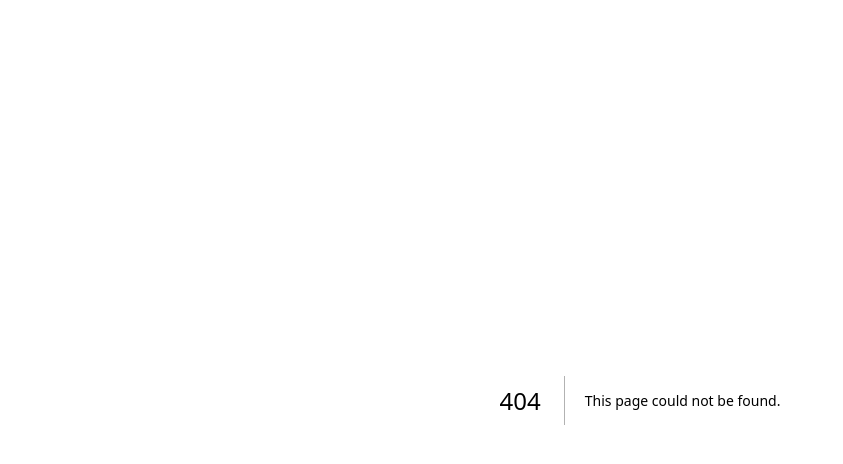
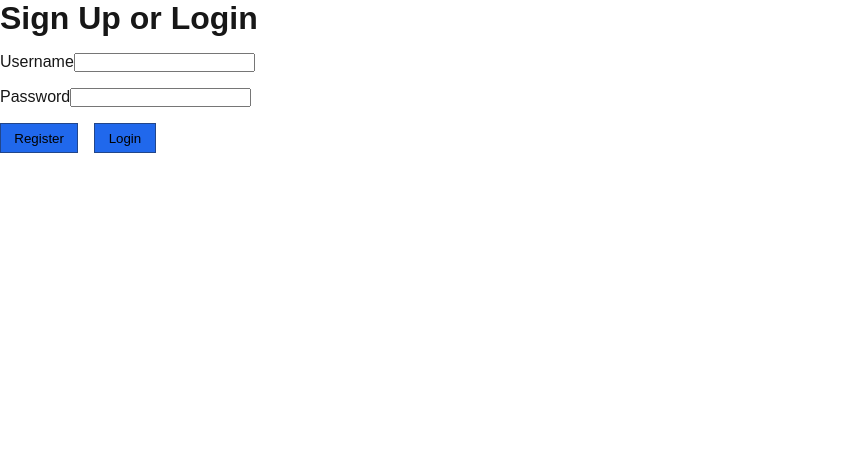
Before and after one commit to xaaria/keypro-frontend, a Next.js app: page /login in a window 1280 px wide. Before the commit this address had no page. Shown: the top 464 px of the page, without its empty margins (0-843 px from the left). Built offline with nearby package versions, Linux system fonts and the light colour scheme.

Commit message:
Add login page, map page and middleware

```diff
--- /dev/null
+++ b/src/app/components/LoginForm.tsx
@@ -0,0 +1,87 @@
+"use client";
+import { useState } from "react";
+
+export default function Page() {
+
+    const [username, setUsername] = useState<string>("");
+    const [password, setPassword] = useState<string>("");
+
+    const [errMsg, setErrMsg] = useState<string>("");
+
+    return (
+      <>
+        <h1>Sign Up or Login</h1>
+
+        <div style={{display: 'flex', flexDirection: 'column', gap: '1em', }}>
+            <div>
+                { errMsg?.length ? <div id="error" onClick={() => setErrMsg("")}>{errMsg}</div> : <></> }
+            </div>
+
+            <div>
+                <label htmlFor="username">Username</label>
+                <input name="username" minLength={1} type="text" autoComplete="off" value={username}
+                    onChange={(e) => setUsername(e.target.value)} required />
+            </div>
+
+            <div>
+                <label htmlFor="password">Password</label>
+                <input name="password" minLength={4} type="password" autoComplete="off" value={password}
+                onChange={(e) => setPassword(e.target.value)} required />
+            </div>
+
+            <div style={{display: 'flex', gap: '1em', }}>
+                <button onClick={(e: any) => handleSignUp(e)}>Register</button>
+                <button onClick={(e: any)=> handleLogin(e)}>Login</button>
+            </div>
+          </div>
+      </>
+    );
+
+    async function handleSignUp(e: Event): Promise<void> {
+        e.preventDefault();
+
+        try {
+
+          const response = await fetch("/api/signup", {
+            method: "POST",
+            headers: { "Content-Type": "application/json" },
+            body: JSON.stringify({ username, password }),
+          });
+
+          if (!response.ok) {
+            setErrMsg("Something went wrong!")
+          }
+
+          const data = await response.json();
+          alert("Signup successful!"); // Replace with navigation or state update
+
+        } catch (err: any) {
+            setErrMsg(err?.message);
+        }
+    }
+
+
+    async function handleLogin(e: Event): Promise<void> {
+        e.preventDefault();
+
+        try {
+
+          const response = await fetch("/api/token", {
+            method: "POST",
+            headers: { "Content-Type": "application/json" },
+            body: JSON.stringify({ username, password }),
+          });
+
+          if (!response.ok) {
+            setErrMsg("Something went wrong!")
+          }
+
+          const data = await response.json();
+          alert("Login successful!"); // Replace with navigation or state update
+
+        } catch (err: any) {
+            setErrMsg(err?.message);
+        }
+    }
+
+}
--- a/src/app/globals.css
+++ b/src/app/globals.css
@@ -1,6 +1,8 @@
 :root {
   --background: #ffffff;
   --foreground: #171717;
+  --primary: #2068ec;
+  --primary-dark: #22468a;
 }
 
 @media (prefers-color-scheme: dark) {
@@ -40,3 +42,15 @@ a {
     color-scheme: dark;
   }
 }
+
+
+button {
+  padding: .5em 1em;
+  background-color: var(--primary);
+  border: 1px solid var(--primary-dark);
+}
+
+button:disabled {
+  background-color: #aaa;
+  cursor: not-allowed;
+}
--- /dev/null
+++ b/src/app/login/page.tsx
@@ -0,0 +1,11 @@
+import LoginForm from "../components/LoginForm";
+
+export default function Page() {
+
+
+    return (
+      <>
+        <LoginForm />
+      </>
+    )
+  }
```
Also changed, not shown: src/app/map/page.tsx (added, +10 -0 lines), src/app/page.tsx (+1 -87 lines), src/middleware.ts (added, +29 -0 lines).
